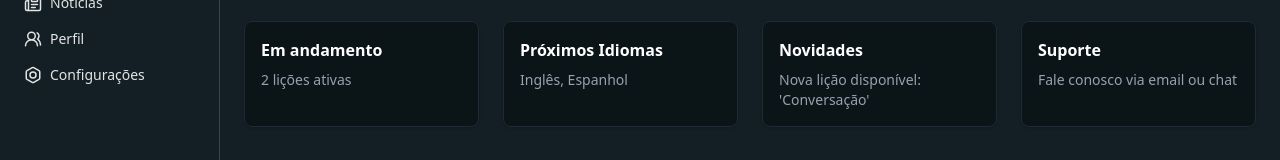
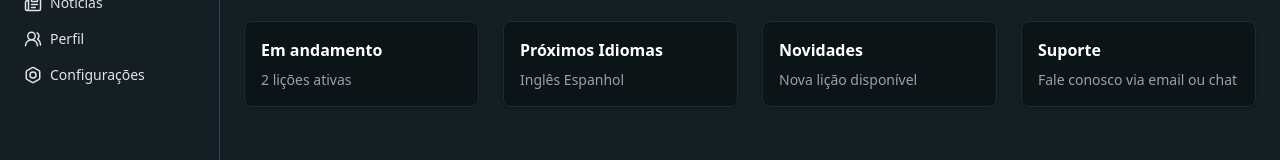
Before and after one commit to ramoncode-exe/spoken-web, a Next.js app: page /dashboard in a window 1280 px wide. Shown: the part 195-355 px from the top of the page. Built offline with nearby package versions, Linux system fonts and the light colour scheme.

Commit message:
aaaaaaaaah

```diff
--- a/src/app/dashboard/page.tsx
+++ b/src/app/dashboard/page.tsx
@@ -56,12 +56,12 @@
 
                         <div className="p-4 rounded-lg bg-[#0b1417] border border-gray-800 shadow">
                             <h3 className="font-semibold">Próximos Idiomas</h3>
-                            <p className="text-sm text-gray-400 mt-2">Inglês, Espanhol</p>
+                            <p className="text-sm text-gray-400 mt-2">Inglês Espanhol</p>
                         </div>
 
                         <div className="p-4 rounded-lg bg-[#0b1417] border border-gray-800 shadow">
                             <h3 className="font-semibold">Novidades</h3>
-                            <p className="text-sm text-gray-400 mt-2">Nova lição disponível: 'Conversação'</p>
+                            <p className="text-sm text-gray-400 mt-2">Nova lição disponível</p>
                         </div>
 
                         <div className="p-4 rounded-lg bg-[#0b1417] border border-gray-800 shadow">
```
